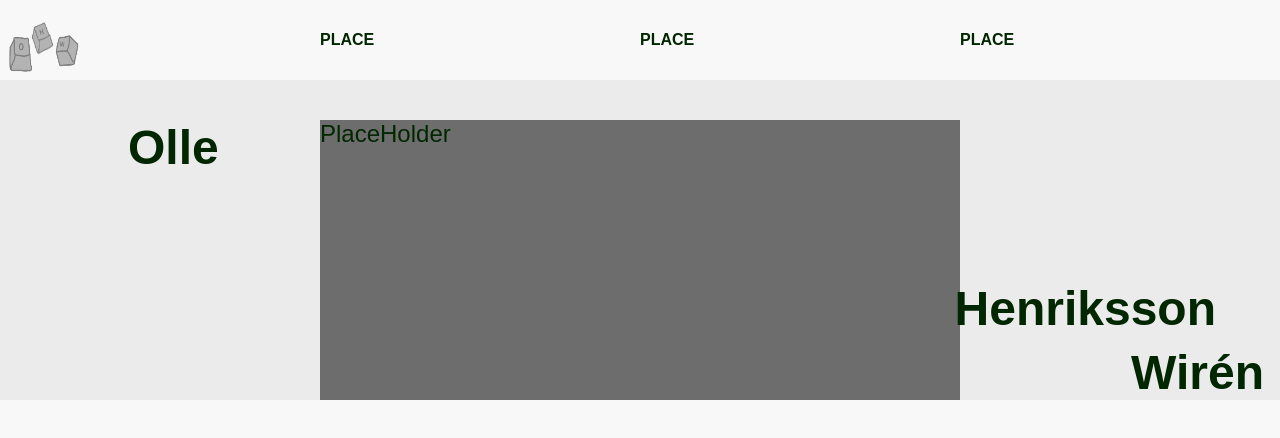
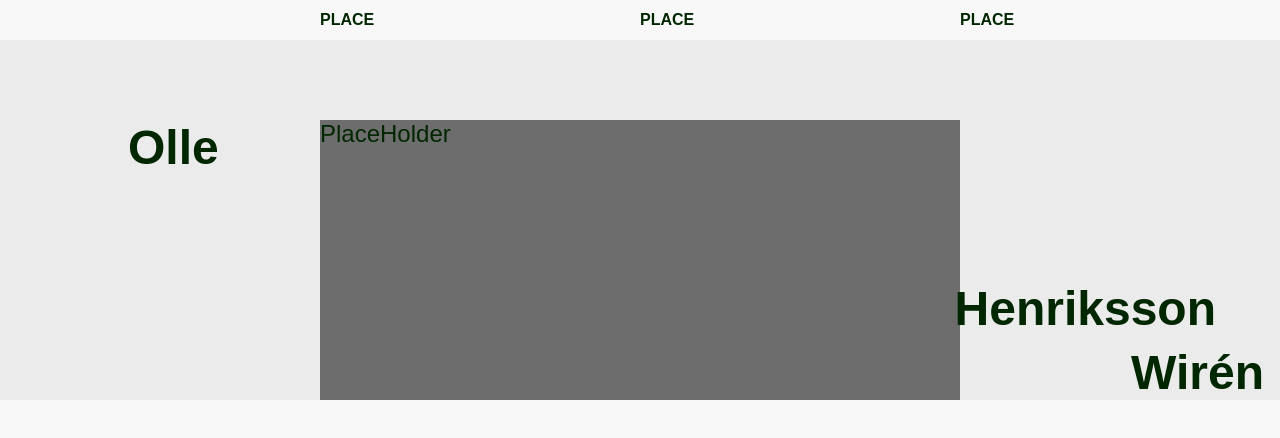
Before and after one commit to OlleHenrikssonWiren/Olle-Henriksson-Wiren-Portfolio, a plain HTML site: page index.html in a window 1280 px wide. Shown: the top 438 px of the page. Drawn offline with Linux system fonts and the light colour scheme.

Commit message:
scroll function fully working

```diff
--- a/css/style.css
+++ b/css/style.css
@@ -16,7 +16,7 @@
     min-height: 100vh;
 }
 nav {
-    height: 10vh;
+    height: 5vh;
     width: 100vw;
     background-color: var(--white);
     display: flex;
@@ -24,7 +24,9 @@ nav {
     text-transform: uppercase;
     align-items: center;
     position: fixed;
-    z-index: 12;
+    overflow-y: hidden;
+    z-index: 13;
+    transition: 1s ease;
 
 }
 .currentNav {
@@ -32,12 +34,17 @@ nav {
 }
 main {
     background-color: var(--white);
-    z-index: 10;
     position: relative;
     height: auto;
     width: 100vw;
     min-height: 200vh;
 
+
+
+}
+.mainBlock {
+    height: 10vh;
+    position: relative;
 }
 .keycap {
     width: 48px;
@@ -45,20 +52,20 @@ main {
     position: absolute;
     margin-top: 10px;
     top: 100px;
-    z-index: 9;
+    z-index: 10;
 
 
 }
 .keycap:nth-child(1) {
     left: -10px;
     width: 64px;
-    transition: 0.5s ease-out;
+    transition: 0.5s ease-in-out;
     height: 64px;
 }
 .keycap:nth-child(2) {
     left: 17px;
     margin: 0;
-    transition: 0.7s ease-out;
+    transition: 0.7s ease-in-out;
 
 }
 .keycap:nth-child(3) {
@@ -66,7 +73,7 @@ main {
     width: 64px;
     height: 64px;
     margin-top: 5px;
-    transition: 0.5s ease-out;
+    transition: 0.5s ease-in-out;
 
 }
 .logoBox {
@@ -76,6 +83,7 @@ main {
     position: relative;
     flex-direction: row;
     justify-content: space-evenly;
+    z-index: 10;
 }
 .navItem {
     height: 100%;
@@ -86,6 +94,12 @@ main {
 .openCap {
     top: 0px;
 }
+.keycapPop {
+    top: -60px;
+}
+.keycapPop2 {
+    top: 50px;
+}
 .main1 {
     height: 50vh;
     background-color: var(--gray);
@@ -94,6 +108,8 @@ main {
     flex-direction: column;
     justify-content: flex-end;
     font-size: 1.5rem;
+    position: relative;
+
     position: relative;
 }
 .main1 h1 {
@@ -116,3 +132,12 @@ main {
     width: 50%;
     background-color: var(--darkGray);
 }
+
+
+.keycapScrollStart {
+    top: 10px;
+
+}
+.scrollStart {
+    height: 10vh;
+}
--- a/index.html
+++ b/index.html
@@ -26,8 +26,8 @@
         <div class="navItem">place</div>
         <div class="navItem">place</div>
     </nav>
+    <main>
 
-    <main>
         <div class="main1">
             <h1>Olle</h1>
             <h1>Henriksson</h1>
--- a/js/script.js
+++ b/js/script.js
@@ -1,14 +1,17 @@
 console.log("linked")
 
 
-var keycap = document.getElementsByClassName("keycap");
+let keycap = document.getElementsByClassName("keycap");
 function loadLogo() {
     for (let i = 0; i < keycap.length; i++) {
         console.log("keycap pop");
-        keycap[i].style.top = "0px";
+        keycap[i].classList.add("keycapPop");
 
     setTimeout(() => {
-        keycap[i].style.top = "15px"
+        keycap[i].classList.remove("keycapPop");
+        keycap[i].classList.add("keycapPop2");
+
+
         }, 800);
 
     }
@@ -18,17 +21,24 @@ setTimeout(() => {
    loadLogo()
 }, 300)
 
-document.body.onscroll = function navTracker() {
-    var navItem = document.getElementsByClassName("navItem");
-    console.log("scrolling")
-    for (let i = 0; i < navItem.length; i++) {
-        switch (navItem) {
-            case (window.innerHeight)* 0:
-                navItem[1].classListToggle("currentNav");
-            break;
+window.onscroll = function() {navScroll()};
+function navScroll() {
+    let nav = document.querySelector("nav");
+    let keycap = document.getElementsByClassName("keycap");
 
-            default:
-                navItem[i].classList.Toggle("currentNav")
+    if (document.body.scrollTop > 200 || document.documentElement.scrollTop > 200) {
+        console.log("scroll > 0")
+        nav.classList.add("scrollStart");
+
+        for (let i = 0; i < keycap.length; i++) {
+            keycap[i].classList.add("keycapScrollStart");
         }
+    } else {
+        for (let i = 0; i < keycap.length; i++) {
+            keycap[i].classList.remove("keycapScrollStart");
+        }
+
+        nav.classList.remove("scrollStart");
+        console.log("scroll = 0")
     }
 }
```
